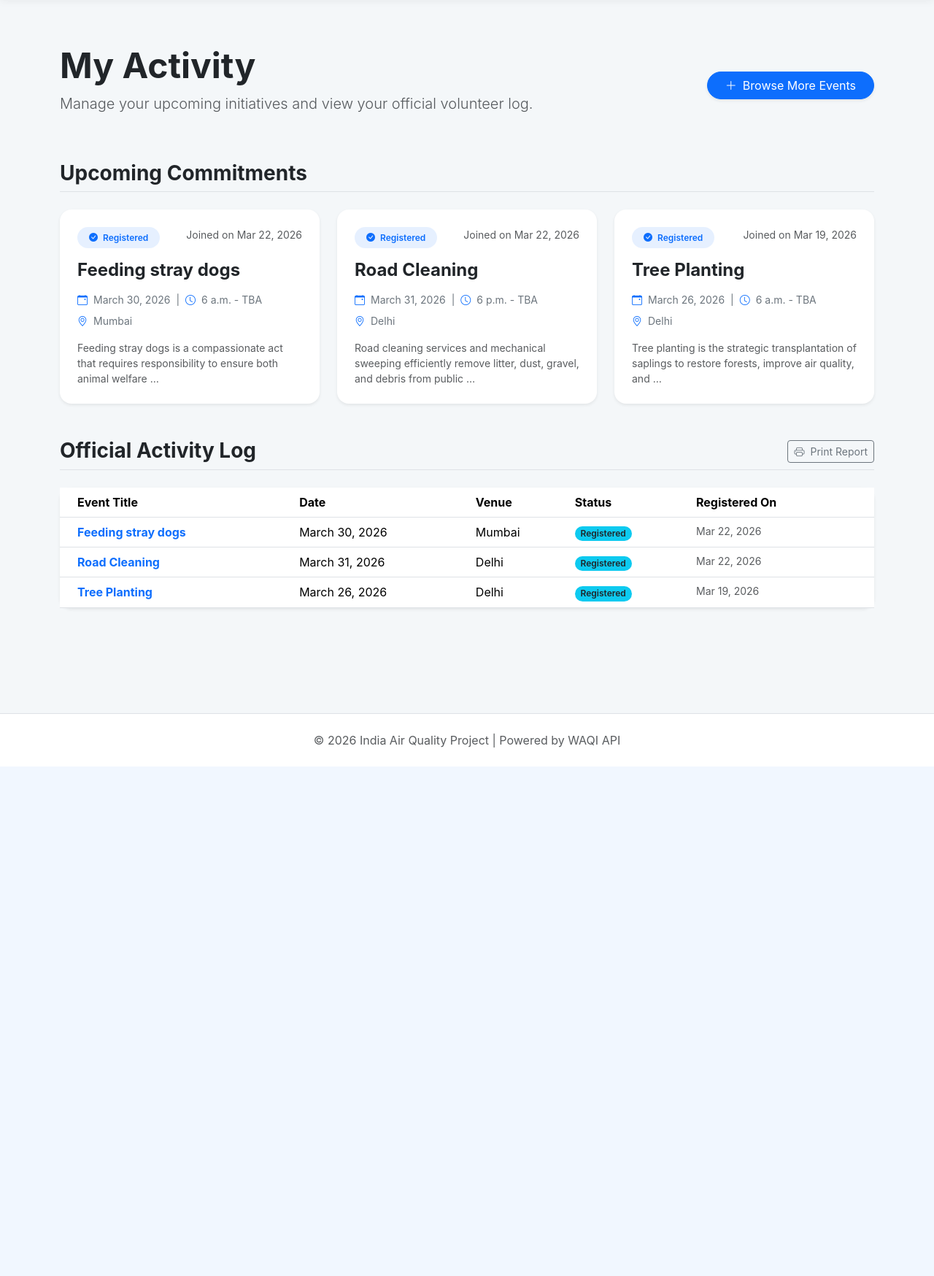
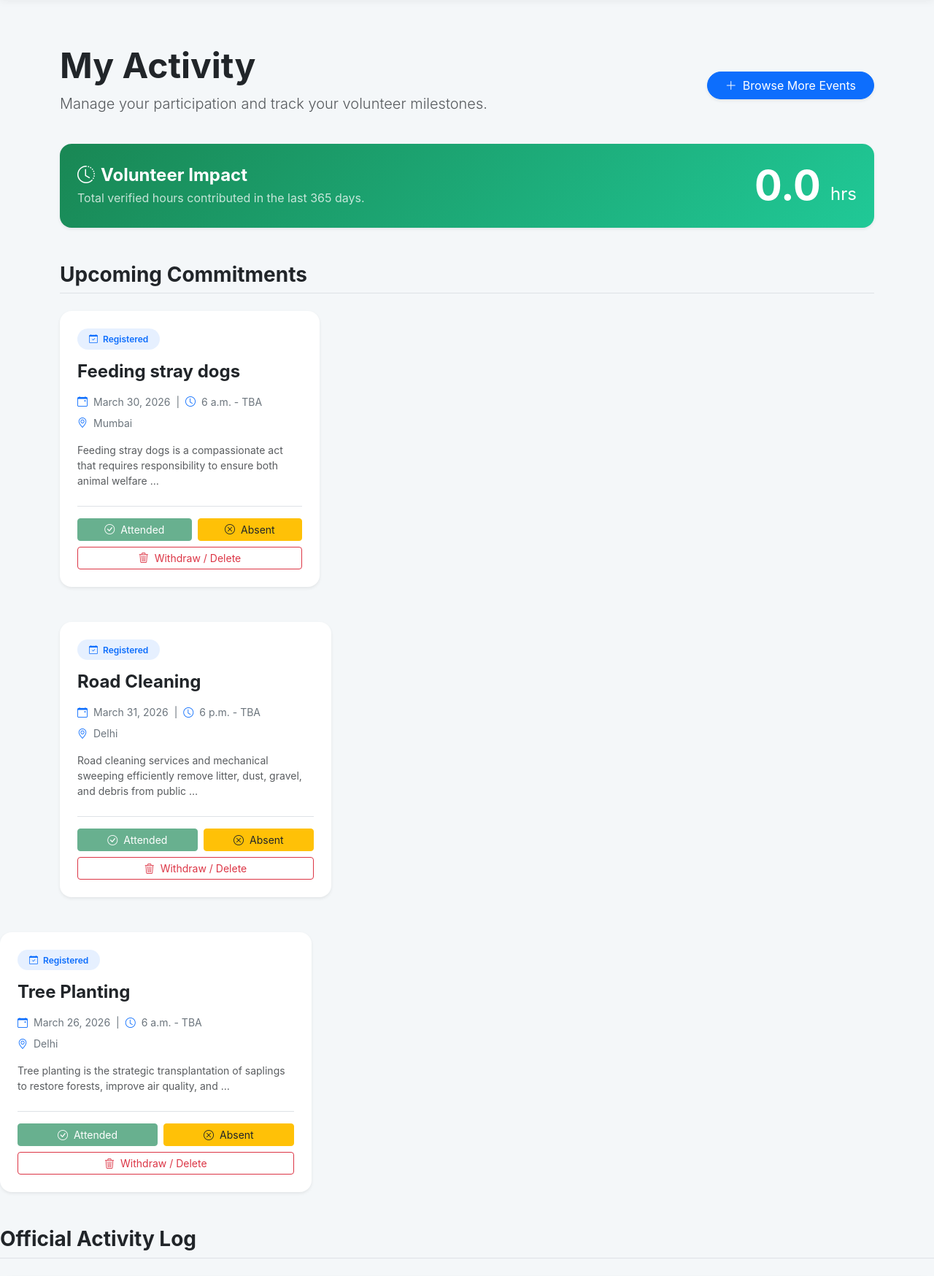
Before and after one commit to WhyAasif/AQI-project, a Django app: page /my-events/ in a window 1280 px wide. Shown: the part 57-1805 px from the top of the page at 73% size. Before the commit the page ends 1107 px from the top, so only its background shows below. Run offline with Django 5.2, Linux system fonts and the light colour scheme; a user stored in the database is signed in; data comes from the database, SQL or seed files in the repository.

Commit message:
Update profile

```diff
--- a/core/main/models.py
+++ b/core/main/models.py
@@ -19,6 +19,7 @@
     description = models.TextField()
     capacity = models.PositiveIntegerField(default=50)
     status = models.CharField(max_length=20, default='Upcoming')
+    duration_hours = models.PositiveIntegerField(default=2)
 
     def __str__(self):
         return self.title
--- a/core/main/templates/base.html
+++ b/core/main/templates/base.html
@@ -5,18 +5,50 @@
     <meta name="viewport" content="width=device-width, initial-scale=1.0" />
     <title>{% block title %}India AQI Live{% endblock %}</title>
     <!-- Bootstrap CSS -->
-    <link href="https://cdn.jsdelivr.net/npm/bootstrap@5.3.3/dist/css/bootstrap.min.css" rel="stylesheet">
+    <link
+      href="https://cdn.jsdelivr.net/npm/bootstrap@5.3.3/dist/css/bootstrap.min.css"
+      rel="stylesheet"
+    />
     <!-- Bootstrap Icons -->
-    <link rel="stylesheet" href="https://cdn.jsdelivr.net/npm/bootstrap-icons@1.11.3/font/bootstrap-icons.min.css">
-    <link rel="stylesheet" href="https://unpkg.com/leaflet@1.9.4/dist/leaflet.css" />
+    <link
+      rel="stylesheet"
+      href="https://cdn.jsdelivr.net/npm/bootstrap-icons@1.11.3/font/bootstrap-icons.min.css"
+    />
+    <link
+      rel="stylesheet"
+      href="https://unpkg.com/leaflet@1.9.4/dist/leaflet.css"
+    />
     <style>
-      :root { --aqi-blue: #0d6efd; }
-      body { background-color: #f4f7f9; font-family: "Inter", system-ui, -apple-system, sans-serif; padding-top: 70px; }
-      .navbar { box-shadow: 0 2px 10px rgba(0, 0, 0, 0.05); }
-      .navbar-brand { font-weight: 800; letter-spacing: -0.5px; }
-      .offcanvas-body .nav-link { border-radius: 8px; margin-bottom: 2px; transition: background-color 0.2s; }
-      .offcanvas-body .nav-link:hover { background-color: #f8f9fa; }
-      .offcanvas-body .nav-link.active { background-color: #e9ecef; }
+      :root {
+        --aqi-blue: #0d6efd;
+      }
+      body {
+        background-color: #f4f7f9;
+        font-family:
+          "Inter",
+          system-ui,
+          -apple-system,
+          sans-serif;
+        padding-top: 70px;
+      }
+      .navbar {
+        box-shadow: 0 2px 10px rgba(0, 0, 0, 0.05);
+      }
+      .navbar-brand {
+        font-weight: 800;
+        letter-spacing: -0.5px;
+      }
+      .offcanvas-body .nav-link {
+        border-radius: 8px;
+        margin-bottom: 2px;
+        transition: background-color 0.2s;
+      }
+      .offcanvas-body .nav-link:hover {
+        background-color: #f8f9fa;
+      }
+      .offcanvas-body .nav-link.active {
+        background-color: #e9ecef;
+      }
     </style>
     {% block extra_css %}{% endblock %}
   </head>
@@ -26,29 +58,51 @@
         <a class="navbar-brand text-primary" href="{% url 'home' %}">
           <i class="bi bi-wind me-2"></i>AQI India
         </a>
-        <button class="navbar-toggler border-0 shadow-none" type="button" data-bs-toggle="offcanvas" data-bs-target="#offcanvasNavbar">
+        <button
+          class="navbar-toggler border-0 shadow-none"
+          type="button"
+          data-bs-toggle="offcanvas"
+          data-bs-target="#offcanvasNavbar"
+        >
           <span class="navbar-toggler-icon"></span>
         </button>
 
         <div class="offcanvas offcanvas-end" tabindex="-1" id="offcanvasNavbar">
           <div class="offcanvas-header border-bottom bg-light">
-            <h5 class="offcanvas-title fw-bold text-primary" id="offcanvasNavbarLabel">
+            <h5
+              class="offcanvas-title fw-bold text-primary"
+              id="offcanvasNavbarLabel"
+            >
               <i class="bi bi-list me-2"></i>Menu
             </h5>
-            <button type="button" class="btn-close shadow-none" data-bs-dismiss="offcanvas"></button>
+            <button
+              type="button"
+              class="btn-close shadow-none"
+              data-bs-dismiss="offcanvas"
+            ></button>
           </div>
           <div class="offcanvas-body d-flex flex-column">
-
             <ul class="navbar-nav flex-grow-1">
-
               <!-- 1. Common Links (Visible to Everyone) -->
               <li class="nav-item">
-                <a class="nav-link px-3 {% if request.resolver_match.url_name == 'home' %}active fw-bold text-primary{% endif %}" href="{% url 'home' %}">
+                <a
+                  class="nav-link px-3 {% if request.resolver_match.url_name == 'home' %}active fw-bold text-primary{% endif %}"
+                  href="{% url 'home' %}"
+                >
                   <i class="bi bi-house-door me-2"></i> Home
+                </a>
+                <a
+                  class="nav-link px-3 {% if request.resolver_match.url_name == 'profile' %}active fw-bold text-primary{% endif %}"
+                  href="{% url 'profile' %}"
+                >
+                  <i class="bi bi-person-circle me-2"></i> Profile & Report
                 </a>
               </li>
               <li class="nav-item">
-                <a class="nav-link px-3 {% if request.resolver_match.url_name == 'events' %}active fw-bold text-primary{% endif %}" href="{% url 'events' %}">
+                <a
+                  class="nav-link px-3 {% if request.resolver_match.url_name == 'events' %}active fw-bold text-primary{% endif %}"
+                  href="{% url 'events' %}"
+                >
                   <i class="bi bi-globe-americas me-2"></i> Community Events
                 </a>
               </li>
@@ -60,38 +114,61 @@
 
               <!-- Volunteer Dashboard / My Activity -->
               <li class="nav-item">
-                    <a class="nav-link px-3 {% if request.resolver_match.url_name == 'my_events' %}active fw-bold text-primary{% endif %}" href="{% url 'my_events' %}">
-                      <i class="bi bi-person-lines-fill me-2"></i> My Activity Dashboard
+                <a
+                  class="nav-link px-3 {% if request.resolver_match.url_name == 'my_events' %}active fw-bold text-primary{% endif %}"
+                  href="{% url 'my_events' %}"
+                >
+                  <i class="bi bi-person-lines-fill me-2"></i> My Event
+
                 </a>
               </li>
 
               <!-- Admin Specific Links -->
               {% if user.role == 'admin' or user.is_staff %}
               <li class="nav-item mt-3 mb-1 px-3">
-                        <small class="text-uppercase text-muted fw-bold" style="letter-spacing: 1px; font-size: 0.75rem;">Admin Controls</small>
+                <small
+                  class="text-uppercase text-muted fw-bold"
+                  style="letter-spacing: 1px; font-size: 0.75rem"
+                  >Admin Controls</small
+                >
               </li>
               <li class="nav-item">
-                        <a class="nav-link px-3 {% if request.resolver_match.url_name == 'admin_report' %}active fw-bold text-primary{% endif %}" href="{% url 'admin_report' %}">
+                <a
+                  class="nav-link px-3 {% if request.resolver_match.url_name == 'admin_report' %}active fw-bold text-primary{% endif %}"
+                  href="{% url 'admin_report' %}"
+                >
                   <i class="bi bi-pie-chart-fill me-2"></i> Participation Report
                 </a>
               </li>
               <li class="nav-item">
-                        <a class="nav-link px-3 text-success" href="/admin/" target="_blank">
-                          <i class="bi bi-speedometer2 me-2"></i> Django Admin Panel <i class="bi bi-box-arrow-up-right ms-1" style="font-size: 0.7rem;"></i>
+                <a
+                  class="nav-link px-3 text-success"
+                  href="/admin/"
+                  target="_blank"
+                >
+                  <i class="bi bi-speedometer2 me-2"></i> Django Admin Panel
+                  <i
+                    class="bi bi-box-arrow-up-right ms-1"
+                    style="font-size: 0.7rem"
+                  ></i>
                 </a>
               </li>
-                {% endif %}
-
-              {% else %}
+              {% endif %} {% else %}
 
               <!-- Guest Links (Login / Sign Up) -->
               <li class="nav-item px-2 mb-2">
-                    <a class="btn btn-primary w-100 rounded-pill shadow-sm py-2" href="{% url 'login' %}">
+                <a
+                  class="btn btn-primary w-100 rounded-pill shadow-sm py-2"
+                  href="{% url 'login' %}"
+                >
                   <i class="bi bi-shield-lock-fill me-2"></i> Login
                 </a>
               </li>
               <li class="nav-item px-2">
-                    <a class="btn btn-outline-primary w-100 rounded-pill py-2" href="{% url 'register' %}">
+                <a
+                  class="btn btn-outline-primary w-100 rounded-pill py-2"
+                  href="{% url 'register' %}"
+                >
                   <i class="bi bi-person-plus-fill me-2"></i> Sign Up
                 </a>
               </li>
@@ -112,31 +189,36 @@
             {% if user.is_authenticated %}
             <div class="mt-auto pt-4 border-top">
               <div class="d-flex align-items-center mb-3 px-2">
-                    <div class="bg-primary bg-opacity-10 text-primary rounded-circle d-flex align-items-center justify-content-center me-3" style="width: 40px; height: 40px;">
+                <div
+                  class="bg-primary bg-opacity-10 text-primary rounded-circle d-flex align-items-center justify-content-center me-3"
+                  style="width: 40px; height: 40px"
+                >
                   <i class="bi bi-person-fill fs-5"></i>
                 </div>
                 <div>
                   <h6 class="mb-0 fw-bold">{{ user.username }}</h6>
-                        <small class="text-muted text-capitalize">{{ user.role }}</small>
+                  <small class="text-muted text-capitalize"
+                    >{{ user.role }}</small
+                  >
                 </div>
               </div>
               <form action="{% url 'logout' %}" method="post" class="px-2">
                 {% csrf_token %}
-                    <button type="submit" class="btn btn-danger w-100 rounded-pill shadow-sm">
+                <button
+                  type="submit"
+                  class="btn btn-danger w-100 rounded-pill shadow-sm"
+                >
                   <i class="bi bi-box-arrow-right me-2"></i> Logout
                 </button>
               </form>
             </div>
             {% endif %}
-
           </div>
         </div>
       </div>
     </nav>
 
-    <main style="min-height: 80vh;">
-        {% block content %}{% endblock %}
-    </main>
+    <main style="min-height: 80vh">{% block content %}{% endblock %}</main>
 
     <footer class="text-center py-4 text-muted mt-5 border-top bg-white">
       <p class="mb-0">© 2026 India Air Quality Project | Powered by WAQI API</p>
--- a/core/main/templates/my_events.html
+++ b/core/main/templates/my_events.html
@@ -4,15 +4,29 @@
 
 {% block content %}
 <div class="container py-5">
-    <div class="row mb-5">
+    <div class="row mb-4">
         <div class="col-md-8">
             <h1 class="fw-bold display-5 mb-2">My Activity</h1>
-            <p class="text-muted lead">Manage your upcoming initiatives and view your official volunteer log.</p>
+            <p class="text-muted lead">Manage your participation and track your volunteer milestones.</p>
         </div>
         <div class="col-md-4 d-flex align-items-center justify-content-md-end">
             <a href="{% url 'events' %}" class="btn btn-primary px-4 rounded-pill shadow-sm">
                 <i class="bi bi-plus-lg me-2"></i>Browse More Events
             </a>
+        </div>
+    </div>
+
+    <div class="row mb-5">
+        <div class="col-12">
+            <div class="card bg-success text-white shadow-sm border-0 rounded-4" style="background: linear-gradient(135deg, #198754, #20c997);">
+                <div class="card-body p-4 d-flex flex-column flex-md-row justify-content-between align-items-center">
+                    <div class="mb-3 mb-md-0">
+                        <h4 class="mb-1 fw-bold"><i class="bi bi-clock-history me-2"></i>Volunteer Impact</h4>
+                        <p class="mb-0 opacity-75">Total verified hours contributed in the last 365 days.</p>
+                    </div>
+                    <h1 class="display-4 fw-bold mb-0">{{ total_hours }} <span class="fs-4 fw-normal">hrs</span></h1>
+                </div>
+            </div>
         </div>
     </div>
 
@@ -22,14 +36,11 @@
             {% if reg.status == 'Registered' %}
             <div class="col-md-6 col-lg-4">
                 <div class="card h-100 shadow-sm border-0 rounded-4 overflow-hidden">
-                    <div class="card-body p-4">
+                    <div class="card-body p-4 d-flex flex-column">
                         <div class="d-flex justify-content-between align-items-start mb-3">
                             <span class="badge bg-primary bg-opacity-10 text-primary rounded-pill px-3 py-2">
-                                <i class="bi bi-check-circle-fill me-1"></i> {{ reg.status }}
+                                <i class="bi bi-calendar-check me-1"></i> {{ reg.status }}
                             </span>
-                            <small class="text-muted small">
-                                Joined on {{ reg.reg_date|date:"M d, Y" }}
-                            </small>
                         </div>
 
                         <h4 class="card-title fw-bold mb-3">{{ reg.event.title }}</h4>
@@ -48,9 +59,33 @@
                             </div>
                         </div>
 
-                        <p class="card-text text-muted small mb-0">
+                        <p class="card-text text-muted small mb-0 flex-grow-1">
                             {{ reg.event.description|truncatewords:15 }}
                         </p>
+
+                        <div class="mt-4 pt-3 border-top d-flex flex-wrap gap-2">
+    {% if reg.event.date <= today %}
+        <a href="{% url 'update_registration_status' reg.id 'Attended' %}" class="btn btn-sm btn-success flex-fill">
+            <i class="bi bi-check-circle me-1"></i> Attended
+        </a>
+    {% else %}
+        <button class="btn btn-sm btn-success flex-fill disabled" title="Available on day of event">
+            <i class="bi bi-check-circle me-1"></i> Attended
+        </button>
+    {% endif %}
+
+    <a href="{% url 'update_registration_status' reg.id 'Absent' %}" class="btn btn-sm btn-warning flex-fill text-dark">
+        <i class="bi bi-x-circle me-1"></i> Absent
+    </a>
+</div>
+
+                            <form action="{% url 'cancel_registration' reg.id %}" method="POST" class="w-100 mt-2" onsubmit="return confirm('Are you sure you want to withdraw your participation? This action cannot be undone.');">
+                                {% csrf_token %}
+                                <button type="submit" class="btn btn-sm btn-outline-danger w-100">
+                                    <i class="bi bi-trash3 me-1"></i> Withdraw / Delete
+                                </button>
+                            </form>
+                        </div>
                     </div>
                 </div>
             </div>
@@ -62,11 +97,8 @@
         {% endfor %}
     </div>
 
-    <div class="d-flex justify-content-between align-items-center border-bottom pb-2 mb-4 mt-5">
+    <div class="border-bottom pb-2 mb-4 mt-5">
         <h3 class="fw-bold mb-0">Official Activity Log</h3>
-        <button onclick="window.print()" class="btn btn-outline-secondary btn-sm d-print-none">
-            <i class="bi bi-printer me-2"></i>Print Report
-        </button>
     </div>
 
     <div class="card shadow-sm border-0 rounded-4 mb-5">
@@ -79,11 +111,11 @@
                             <th>Date</th>
                             <th>Venue</th>
                             <th>Status</th>
-                            <th class="pe-4">Registered On</th>
                         </tr>
                     </thead>
                     <tbody>
                         {% for reg in registrations %}
+                            {% if reg.status != 'Registered' %}
                             <tr>
                                 <td class="ps-4 fw-bold text-primary">{{ reg.event.title }}</td>
                                 <td>{{ reg.event.date }}</td>
@@ -93,11 +125,11 @@
                                         {{ reg.status }}
                                     </span>
                                 </td>
-                            <td class="pe-4 text-muted small">{{ reg.reg_date|date:"M d, Y" }}</td>
                             </tr>
+                            {% endif %}
                         {% empty %}
                             <tr>
-                            <td colspan="5" class="text-center py-5 text-muted">No activity found.</td>
+                                <td colspan="4" class="text-center py-5 text-muted">No finalized activity found.</td>
                             </tr>
                         {% endfor %}
                     </tbody>
@@ -110,12 +142,5 @@
 <style>
     .x-small { font-size: 0.75rem; }
     .badge { font-weight: 600; }
-
-    /* Hide the upcoming cards and extra buttons when printing the report */
-    @media print {
-        .d-print-none, .row.g-4.mb-5, h3.border-bottom {
-            display: none !important;
-        }
-    }
 </style>
 {% endblock %}
--- a/core/main/urls.py
+++ b/core/main/urls.py
@@ -9,10 +9,16 @@
 
     # Events System
     path('events/', views.event_list, name='events'),
-    path('events/<int:event_id>/', views.event_detail, name='event_detail'), # NEW Detail Route
+    path('events/<int:event_id>/', views.event_detail, name='event_detail'),
     path('join/<int:event_id>/', views.join_event, name='join_event'),
     path('my-events/', views.my_events, name='my_events'),
 
+    # Participation Actions
+    path('my-events/update/<int:reg_id>/<str:status>/', views.update_registration_status, name='update_registration_status'),
+    path('my-events/cancel/<int:reg_id>/', views.cancel_registration, name='cancel_registration'),
+
     # Reports
     path('reports/admin-summary/', views.admin_report, name='admin_report'),
+    path('profile/', views.profile_view, name='profile'),
+    path('profile/report/', views.download_event_report, name='download_report'),
 ]
--- a/core/main/views.py
+++ b/core/main/views.py
@@ -1,11 +1,15 @@
 from django.shortcuts import render, redirect, get_object_or_404
 from django.http import HttpResponse
-from .forms import UserRegisterForm
+from .forms import UserRegisterForm, UserProfileForm
 from django.contrib.auth import authenticate, login, logout
 from .models import Event, Registration, User
 from django.contrib.auth.decorators import login_required, user_passes_test
 from django.db.models import Count
 import requests
+from datetime import date, timedelta, datetime
+import csv
+from django.http import HttpResponse
+
 
 # Helper to check if user is admin
 def is_admin(user):
@@ -147,7 +151,86 @@
     Registration.objects.get_or_create(user=request.user, event=event)
     return redirect('my_events')
 
+
 @login_required
 def my_events(request):
     registrations = Registration.objects.filter(user=request.user).order_by('-reg_date')
-    return render(request, 'my_events.html', {'registrations': registrations})
+
+    # Calculate total volunteer hours in the last 365 days
+    one_year_ago = date.today() - timedelta(days=365)
+    attended_regs = Registration.objects.filter(
+        user=request.user,
+        status='Attended',
+        event__date__gte=one_year_ago
+    )
+
+    total_hours = 0.0
+    for reg in attended_regs:
+        if reg.event.time and reg.event.end_time:
+            # Combine dates to calculate duration in hours
+            start = datetime.combine(date.today(), reg.event.time)
+            end = datetime.combine(date.today(), reg.event.end_time)
+            if end > start:
+                duration = (end - start).total_seconds() / 3600.0
+                total_hours += duration
+
+    context = {
+        'registrations': registrations,
+        'total_hours': round(total_hours, 1),
+        'today': date.today(),
+    }
+    return render(request, 'my_events.html', context)
+
+@login_required
+def update_registration_status(request, reg_id, status):
+    """Allows a user to mark themselves as Attended or Absent"""
+    reg = get_object_or_404(Registration, id=reg_id, user=request.user)
+
+    # Validation: Only allow marking 'Attended' if it is the day of the event (or past)
+    if status == 'Attended' and reg.event.date > date.today():
+        # Do not update if trying to mark attended before the event date
+        pass
+    elif status in ['Attended', 'Absent']:
+        reg.status = status
+        reg.save()
+
+    return redirect('my_events')
+
+@login_required
+def cancel_registration(request, reg_id):
+    """Allows a user to completely delete their participation registration"""
+    reg = get_object_or_404(Registration, id=reg_id, user=request.user)
+    if request.method == 'POST':
+        reg.delete()
+    return redirect('my_events')
+
+@login_required
+def profile_view(request):
+    if request.method == 'POST':
+        form = UserProfileForm(request.POST, instance=request.user)
+        if form.is_valid():
+            form.save()
+            return redirect('profile')
+    else:
+        form = UserProfileForm(instance=request.user)
+    return render(request, 'profile.html', {'form': form})
+
+@login_required
+def download_event_report(request):
+    response = HttpResponse(content_type='text/csv')
+    response['Content-Disposition'] = f'attachment; filename="{request.user.username}_report.csv"'
+
+    writer = csv.writer(response)
+    writer.writerow(['Event Title', 'Date', 'Venue', 'Status', 'Hours'])
+
+    registrations = Registration.objects.filter(user=request.user)
+    for reg in registrations:
+        hours = 0
+        if reg.status == 'Attended' and reg.event.time and reg.event.end_time:
+            start = datetime.combine(date.today(), reg.event.time)
+            end = datetime.combine(date.today(), reg.event.end_time)
+            hours = round((end - start).total_seconds() / 3600.0, 1)
+
+        writer.writerow([reg.event.title, reg.event.date, reg.event.venue, reg.status, hours])
+
+    return response
```
Also changed, not shown: core/main/forms.py (+8 -2 lines), core/main/templates/profile.html (added, +50 -0 lines), core/main/migrations/0004_event_duration_hours.py (added). Lines whose indentation alone changed are shown as unchanged.
